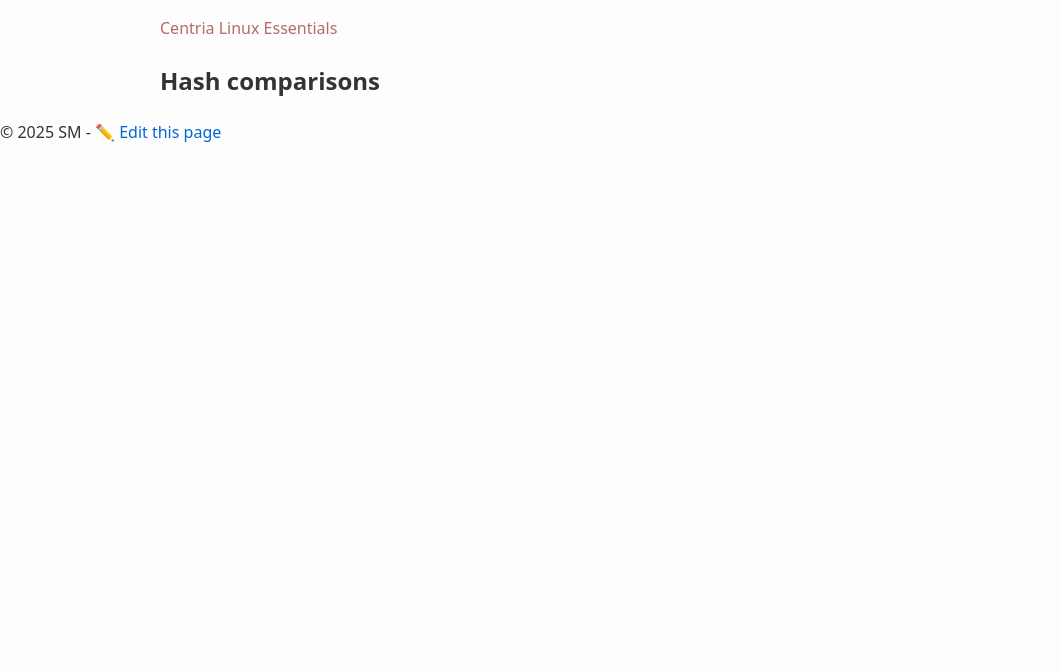
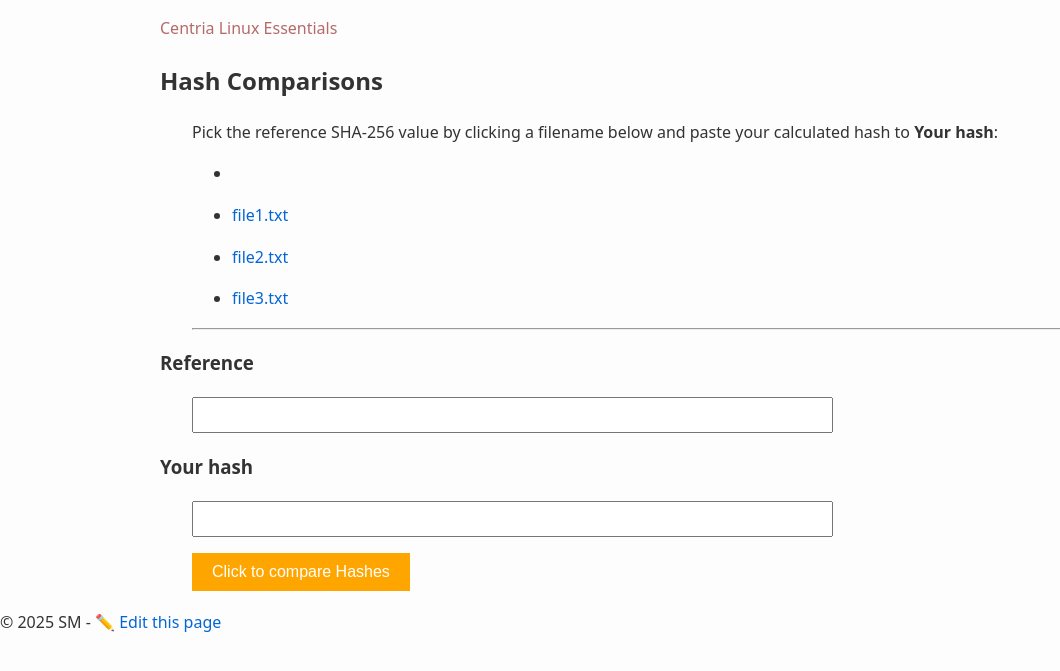
Before and after one commit to averkoc/lx, a Jekyll site: the page built from docs/testhash.md, in a window 1280 px wide. Shown: the top 671 px of the page, without its empty margins (0-1060 px from the left). Built offline with Jekyll 4.4.1, drawn with Linux system fonts in a browser that asks for light colours.

Commit message:
Enhance hash comparison functionality in testhash.md
Updated the hash comparison section with interactive elements for user input and hash selection.

```diff
--- a/docs/testhash.md
+++ b/docs/testhash.md
@@ -3,8 +3,30 @@ layout: default
 title: ""
 ---
 
-## Hash comparisons
+## Hash Comparisons
 
+Pick the reference SHA-256 value by clicking a filename below and paste your calculated hash to **Your hash**:
+
+- {% assign hashes =
+  "file1.txt,0123456789abcdef0123456789abcdef0123456789abcdef0123456789abcdef|file2.txt,abcdef0123456789abcdef0123456789abcdef0123456789abcdef0123456789|file3.txt,abcdef0123456789abcdef0123456789abcdef0123456789abcdef0123456789"
+  | split: "|" %}
+
+{% for item in hashes %}
+  {% assign parts = item | split: "," %}
+  - [{{ parts[0] }}](#){:onclick="selectHash('{{ parts[1] }}'); return false;"}
+{% endfor %}
+
+---
+
+### Reference
+<input id="hash1" class="hash-input" />
+
+### Your hash
+<input id="hash2" class="hash-input" />
+
+<button id="check" onclick="compareHashes()">Click to compare Hashes</button>
+
+<p id="result"></p>
 
 <script>
 function compareHashes() {
```
